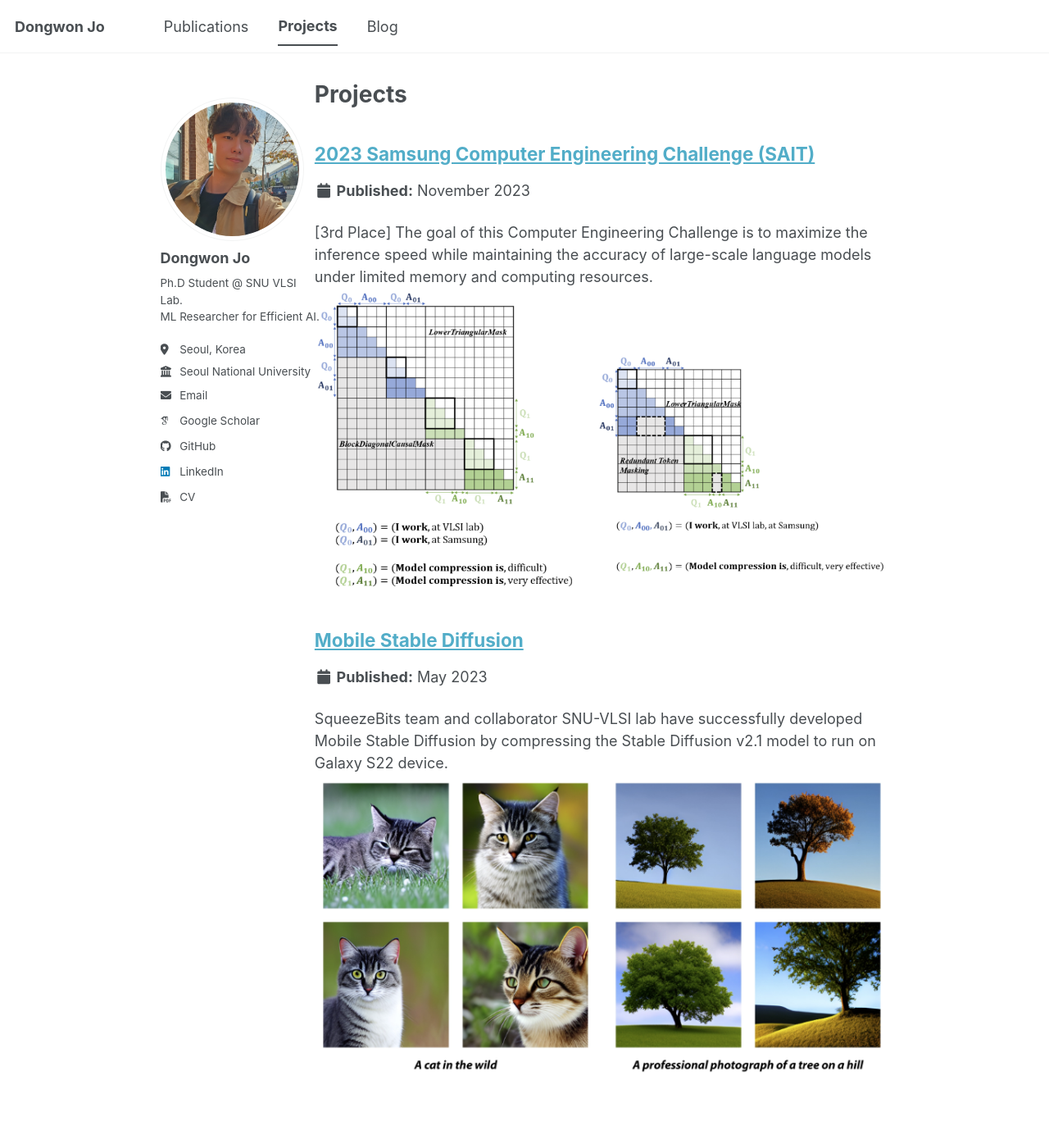
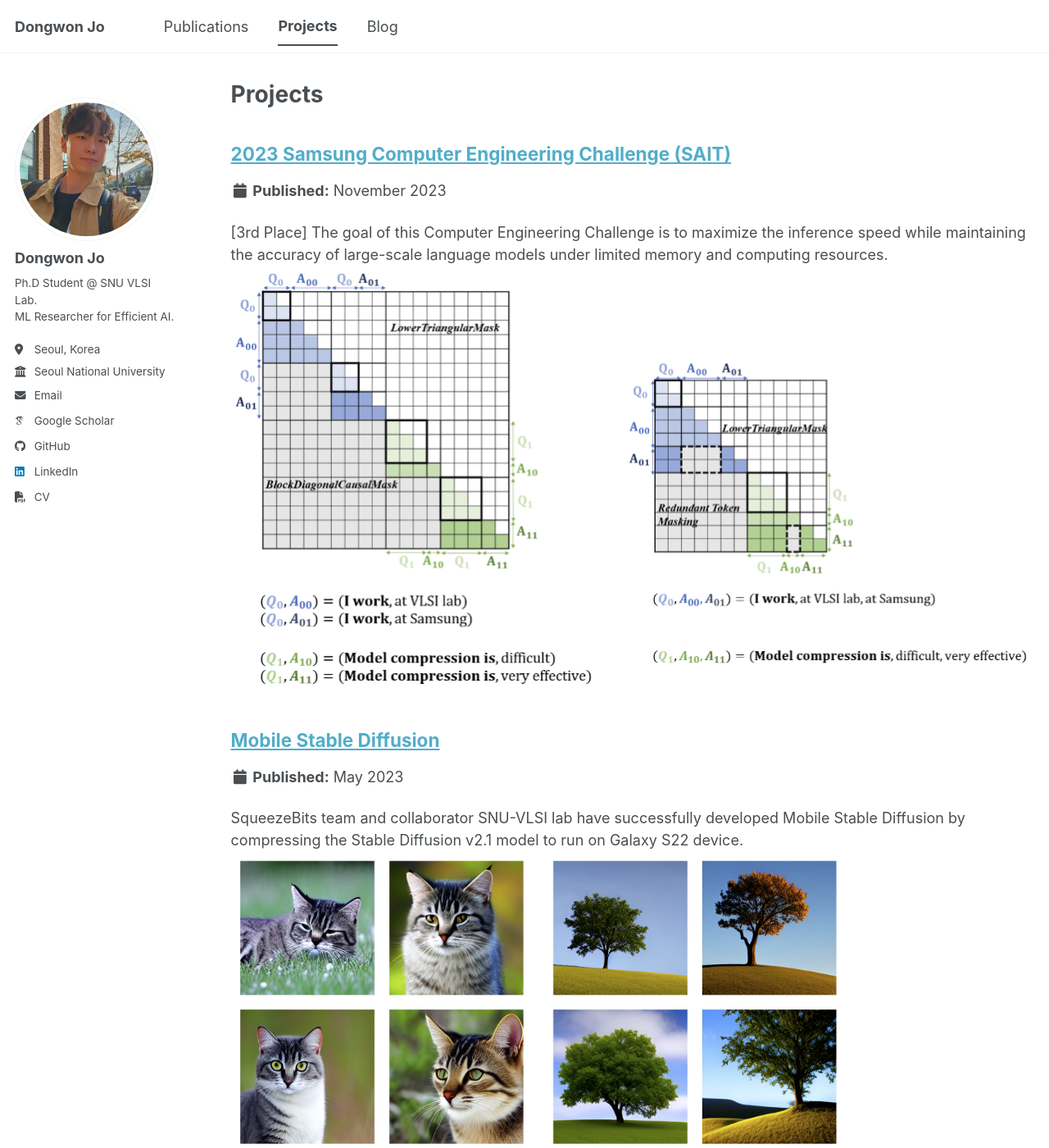
Before and after one commit to dongwonjo/dongwonjo.github.io, a Jekyll site: the page built from _pages/portfolio.html, in a window 1280 px wide and 1400 px high. Shown: the whole window at 82% size. Built offline with Jekyll 4.4.1, drawn with Linux system fonts in a browser that asks for light colours; some web fonts are replaced; a script bundle is joined from its source files by our own code; library files that are not in the unit come from our copies.

Commit message:
Update portfolio.html

```diff
--- a/_pages/portfolio.html
+++ b/_pages/portfolio.html
@@ -5,12 +5,6 @@ permalink: /portfolio/
 author_profile: true
 ---
 
-<style>
-  #main {
-    max-width: 925px !important;
-  }
-</style>
-
 {% include base_path %}
 
 {% assign sorted_portfolio = site.portfolio | sort: "date" | reverse %}
```
